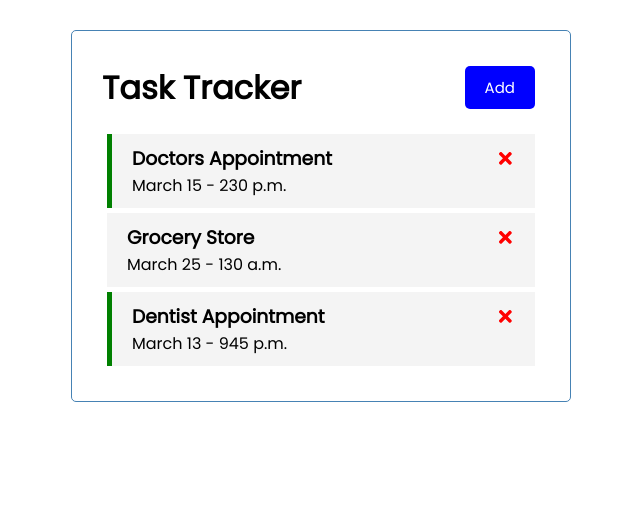
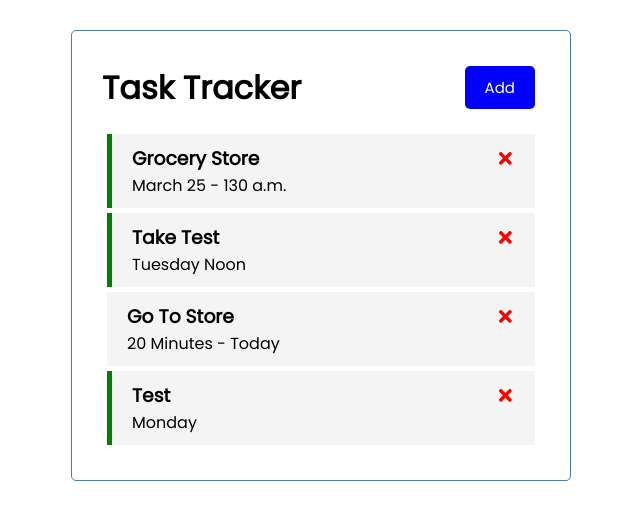
Before and after one commit to JasonHensley1989/react-practice-advanced, a React (Create React App) app in the folder react-todo-advanced/: page / in a window 1280 px wide. Shown: the top 520 px of the page, without its empty margins (319-959 px from the left). Built offline with nearby package versions, Linux system fonts and the light colour scheme; data requests are answered from the project's data file.

Commit message:
3rd party back end integrated

```diff
--- a/react-todo-advanced/db.json
+++ b/react-todo-advanced/db.json
@@ -1,19 +1,28 @@
 {
-  "posts": [
+  "tasks": [
     {
-      "id": 1,
-      "title": "json-server",
-      "author": "typicode"
+      "id": 2,
+      "text": "Grocery Store",
+      "day": "March 25 - 130 a.m.",
+      "reminder": true
+    },
+    {
+      "text": "Take Test",
+      "day": "Tuesday Noon",
+      "reminder": true,
+      "id": 3
+    },
+    {
+      "text": "Go To Store",
+      "day": "20 Minutes - Today",
+      "reminder": false,
+      "id": 4
+    },
+    {
+      "text": "Test",
+      "day": "Monday",
+      "reminder": true,
+      "id": 5
     }
-  ],
-  "comments": [
-    {
-      "id": 1,
-      "body": "some comment",
-      "postId": 1
-    }
-  ],
-  "profile": {
-    "name": "typicode"
-  }
+  ]
 }
--- a/react-todo-advanced/src/App.js
+++ b/react-todo-advanced/src/App.js
@@ -2,47 +2,75 @@
 import Header from "./components/Header";
 import Tasks from "./components/Tasks";
 import AddTask from "./components/AddTask";
-import { useState } from 'react';
+import { useState, useEffect } from 'react';
 
 function App() {
   const [showAddTask, setShowAddTask] = useState(false)
 
-  const [tasks, setTasks] = useState([
-    {
-        id: 1,
-        text: "Doctors Appointment",
-        day: "March 15 - 230 p.m.",
-        reminder: true,
+  const [tasks, setTasks] = useState([])
+
+  useEffect(() => {
+    const getTasks = async () => {
+      const tasksFromServer = await fetchTasks()
+      setTasks(tasksFromServer)
+    }
+    getTasks()
+  }, [])
+
+  // Fetch tasks
+  const fetchTasks = async () => {
+    const res = await fetch('http://localhost:5000/tasks')
+    const data = await res.json()
+    return data
+  }
+
+  // Fetch tasks
+  const fetchTask = async (id) => {
+    const res = await fetch(`http://localhost:5000/tasks/${id}`)
+    const data = await res.json()
+    return data
+  }
+// Add Task
+const addTask = async(task) => {
+  const res = await fetch('http://localhost:5000/tasks', {
+    method: "POST",
+    headers: {
+      'Content-type': 'application/json'
     },
-    {
-        id: 2,
-        text: "Grocery Store",
-        day: "March 25 - 130 a.m.",
-        reminder: false,
-    },
-    {
-        id: 3,
-        text: "Dentist Appointment",
-        day: "March 13 - 945 p.m.",
-        reminder: true,
-    }
-])
-
-// Add Task
-const addTask = (task) => {
-  const id = Math.floor(Math.random() * 10000) + 1;
-  const newTask = { id, ...task }
-  setTasks([...tasks, newTask])
+    body: JSON.stringify(task)
+  })
+  const data = await res.json()
+  setTasks([...tasks, data])
+  // const id = Math.floor(Math.random() * 10000) + 1;
+  // const newTask = { id, ...task }
+  // setTasks([...tasks, newTask])
 }
 
 // Delete Task
-  const deleteTask = (id) => {
+  const deleteTask = async (id) => {
+    await fetch( `http://localhost:5000/tasks/${id}`, {
+      method: 'DELETE'
+    })
     setTasks(tasks.filter((task) => task.id !== id))
   }
 
 // Toggle Reminder
-  const toggleReminder = (id) => {
-    setTasks(tasks.map((task) => task.id === id ? { ...task, reminder: !task.reminder} : task))
+  const toggleReminder = async (id) => {
+    const taskToToggle = await fetchTask(id)
+    const updTask = { ...taskToToggle,
+      reminder: !taskToToggle.reminder }
+
+    const res = await fetch(`http://localhost:5000/tasks/${id}`, {
+      method: 'PUT',
+      headers: {
+        'Content-type': 'application/json'
+      },
+      body: JSON.stringify(updTask)
+    })
+
+    const data = await res.json()
+
+    setTasks(tasks.map((task) => task.id === id ? { ...task, reminder: data.reminder} : task))
   }
 
 
```
